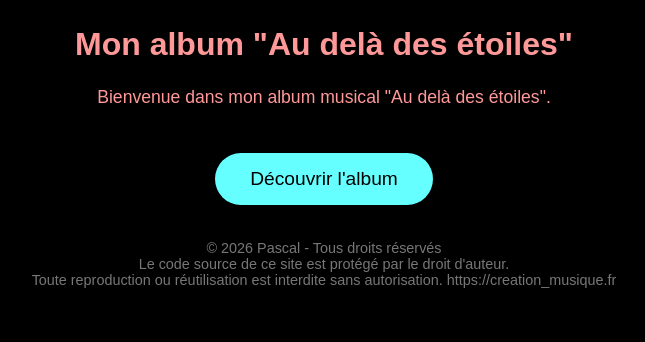
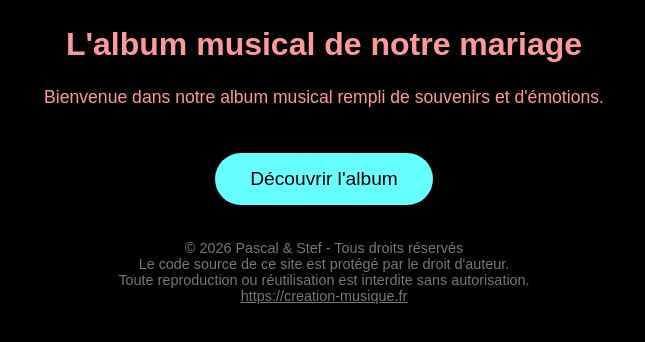
Before and after one commit to pascal-boulardauger/cd_mariage, a plain HTML site: page index.html in a window 1280 px wide. Shown: the part 348-690 px from the top of the page, without its empty margins (316-961 px from the left). Drawn offline with Linux system fonts and the light colour scheme.

Commit message:
Add files via upload

```diff
--- a/index.html
+++ b/index.html
@@ -4,23 +4,23 @@
 <meta charset="UTF-8">
 <meta name="viewport" content="width=device-width, initial-scale=1.0">
 
-<title>Album Au delà des étoiles</title>
+<title>Album musical de notre mariage</title>
 
 <!-- Open Graph pour WhatsApp, Facebook, Messenger... -->
-<meta property="og:title" content="Au delà des étoiles">
-<meta property="og:description" content="Voici mon album Au delà des étoiles.">
-<meta property="og:image" content="https://pascal-boulardauger.github.io/cd_audeladesetoiles/cd_recto.png">
-<meta property="og:url" content="https://pascal-boulardauger.github.io/cd_audeladesetoiles/">
+<meta property="og:title" content="Notre album musical de notre mariage">
+<meta property="og:description" content="Voici nos chansons de ce jour unique.">
+<meta property="og:image" content="https://pascal-boulardauger.github.io/cd_mariage/Cd_recto.png">
+<meta property="og:url" content="https://pascal-boulardauger.github.io/cd_mariage/">
 <meta property="og:type" content="article">
 <meta property="og:locale" content="fr_FR">
 <meta property="og:image:type" content="image/png">
-<meta property="og:image:alt" content="Pochette Au delà des étoiles">
+<meta property="og:image:alt" content="Pochette de l'album musical de notre mariage">
 
-<!-- Aper�u Twitter/X -->
+<!-- Aperçu Twitter/X -->
 <meta name="twitter:card" content="summary_large_image">
-<meta name="twitter:title" content="Mon album musical Au delà des étoiles">
-<meta name="twitter:description" content="Voici mon albem Au delà des étoiles.">
-<meta name="twitter:image" content="https://pascal-boulardauger.github.io/cd_audeladesetoiles/cd_recto.png">
+<meta name="twitter:title" content="Notre album musical de notre mariage">
+<meta name="twitter:description" content="Voici nos chansons de ce jour unique.">
+<meta name="twitter:image" content="https://pascal-boulardauger.github.io/cd_mariage/Cd_recto.png">
 
 <style>
 body {
@@ -73,6 +73,16 @@ p {
     font-size: 0.9em;
     color: #777;
 }
+
+/* Lien du pied de page : même couleur quel que soit son état */
+.footer a,
+.footer a:link,
+.footer a:visited,
+.footer a:hover,
+.footer a:active,
+.footer a:focus {
+    color: #777;
+}
 </style>
 
 </head>
@@ -81,23 +91,23 @@ p {
 
 <div class="container">
 
-<img src="https://pascal-boulardauger.github.io/cd_audeladesetoiles/cd_recto.png" alt="Au delà des étoiles" width="70%" height="50%" border="0">
+<img src="https://pascal-boulardauger.github.io/cd_mariage/Cd_recto.png" alt="Notre mariage" width="70%" height="50%" border="0">
 
-<h1>Mon album "Au delà des étoiles"</h1>
+<h1>L'album musical de notre mariage</h1>
 <p>
-Bienvenue dans mon album musical "Au delà des étoiles".
+Bienvenue dans notre album musical rempli de souvenirs et d'&eacute;motions.
 </p>
 
 <a class="bouton"
-href="http://boulard.pascal.free.fr/cd_audeladesetoiles/" >
+href="http://boulard.pascal.free.fr/CD_Mariage/" >
 D&eacute;couvrir l'album
 </a>
 
 <div class="footer">
-&copy; 2026 Pascal - Tous droits r&eacute;serv&eacute;s<BR>
+&copy; 2026 Pascal &amp; Stef - Tous droits r&eacute;serv&eacute;s<BR>
 Le code source de ce site est prot&eacute;g&eacute; par le droit d'auteur.<BR>
-Toute reproduction ou r&eacute;utilisation est interdite sans autorisation.
-https://creation_musique.fr
+Toute reproduction ou r&eacute;utilisation est interdite sans autorisation.<BR>
+<a href="https://creation-musique.fr" target="_blank" rel="noopener">https://creation-musique.fr</a>
 </div>
 
 </div>
```
